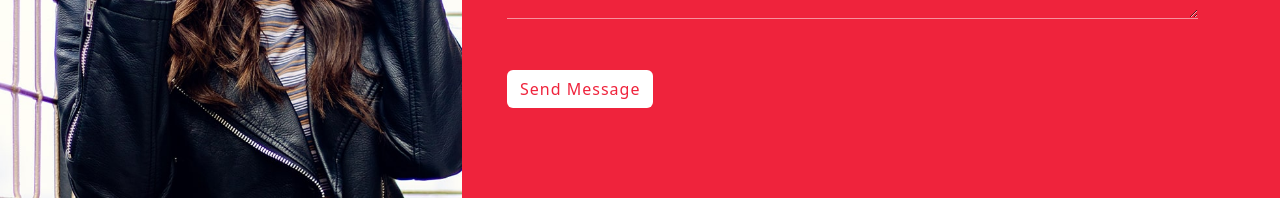
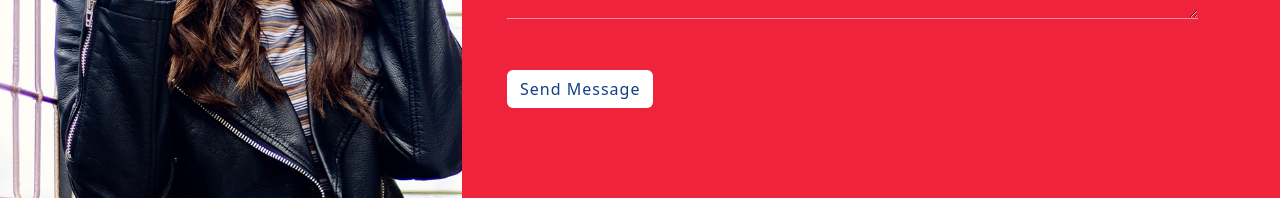
Before and after one commit to daniel-muthui/portfolio, a plain HTML site: page index.html in a window 1280 px wide. Shown: the part 4000-4200 px from the top of the page. Drawn offline with nearby package versions, Linux system fonts and the light colour scheme.

Commit message:
contact form color change

```diff
--- a/style.css
+++ b/style.css
@@ -881,7 +881,7 @@ a:focus {
 
 .contact .contact-form .btn {
     margin-top: 35px;
-    color: #EF233C;
+    color: #123f83;
     background: #ffffff;
     box-shadow: inset 0 0 0 50px #ffffff;
 }
```
